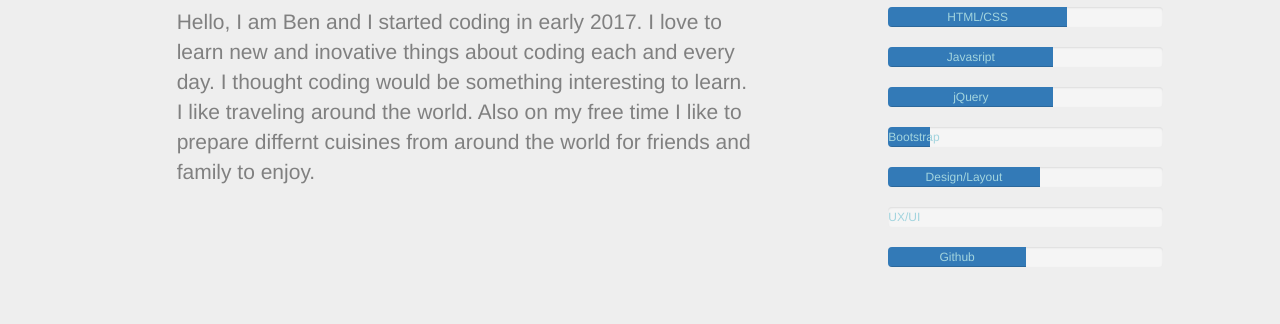
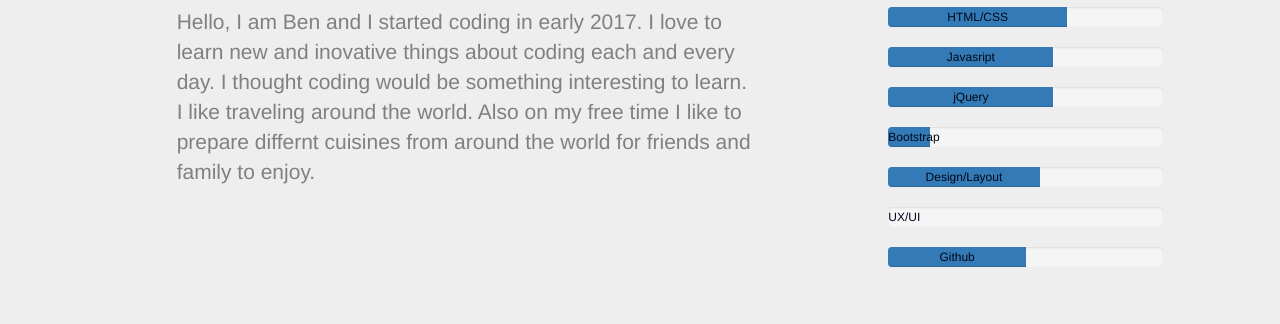
Before and after one commit to ben1156/Portfolio, a plain HTML site: page index.html in a window 1280 px wide. Shown: the part 476-800 px from the top of the page. Drawn offline with nearby package versions, Linux system fonts and the light colour scheme.

Commit message:
Update style.css

```diff
--- a/css/style.css
+++ b/css/style.css
@@ -23,7 +23,7 @@ section {
   background-color: green !important;
 }
 .progress-bar{
-  color:#A2D4DE;
+  color:#00091a;
 }
 .navbar-brand{
   padding-top: 0px !important;
```
